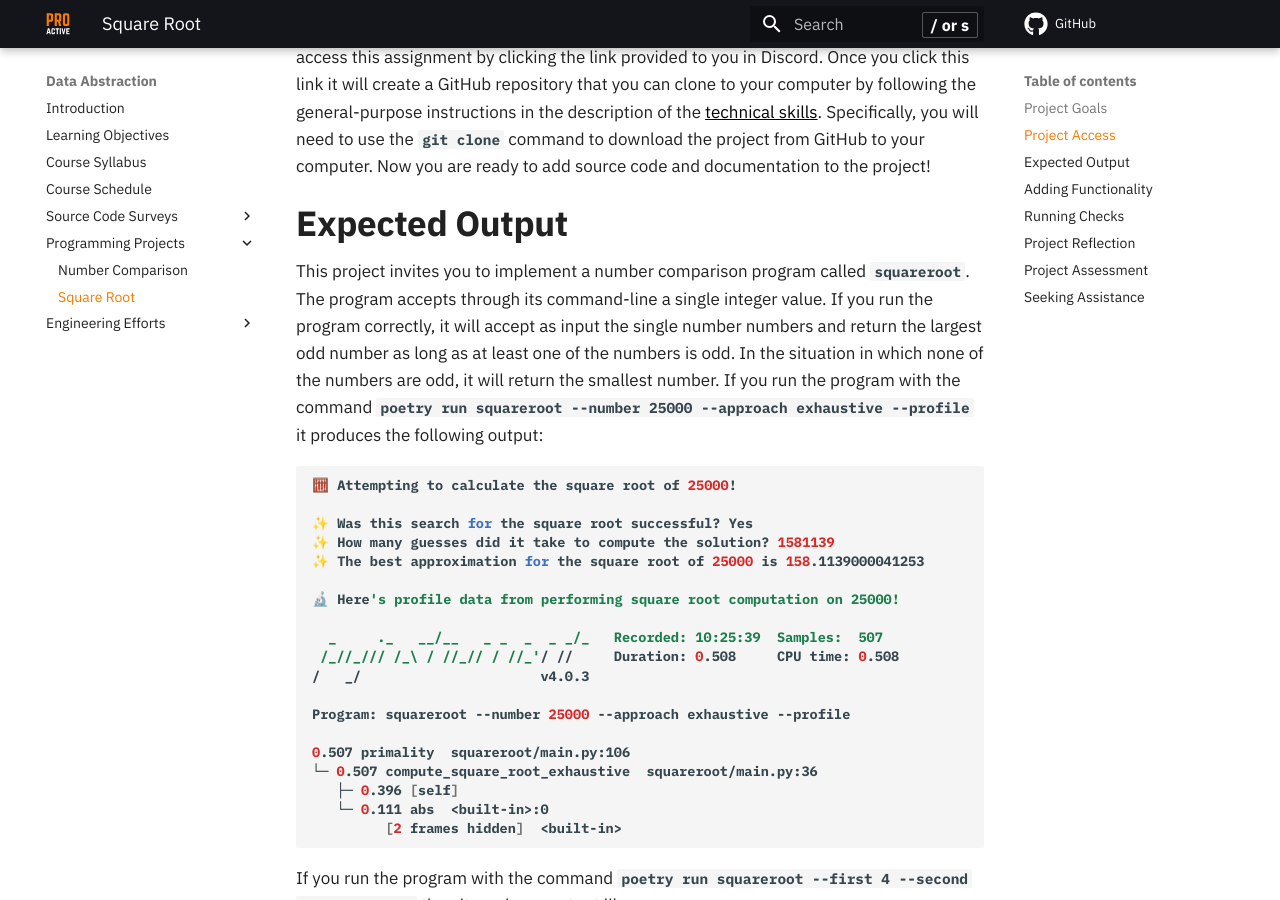
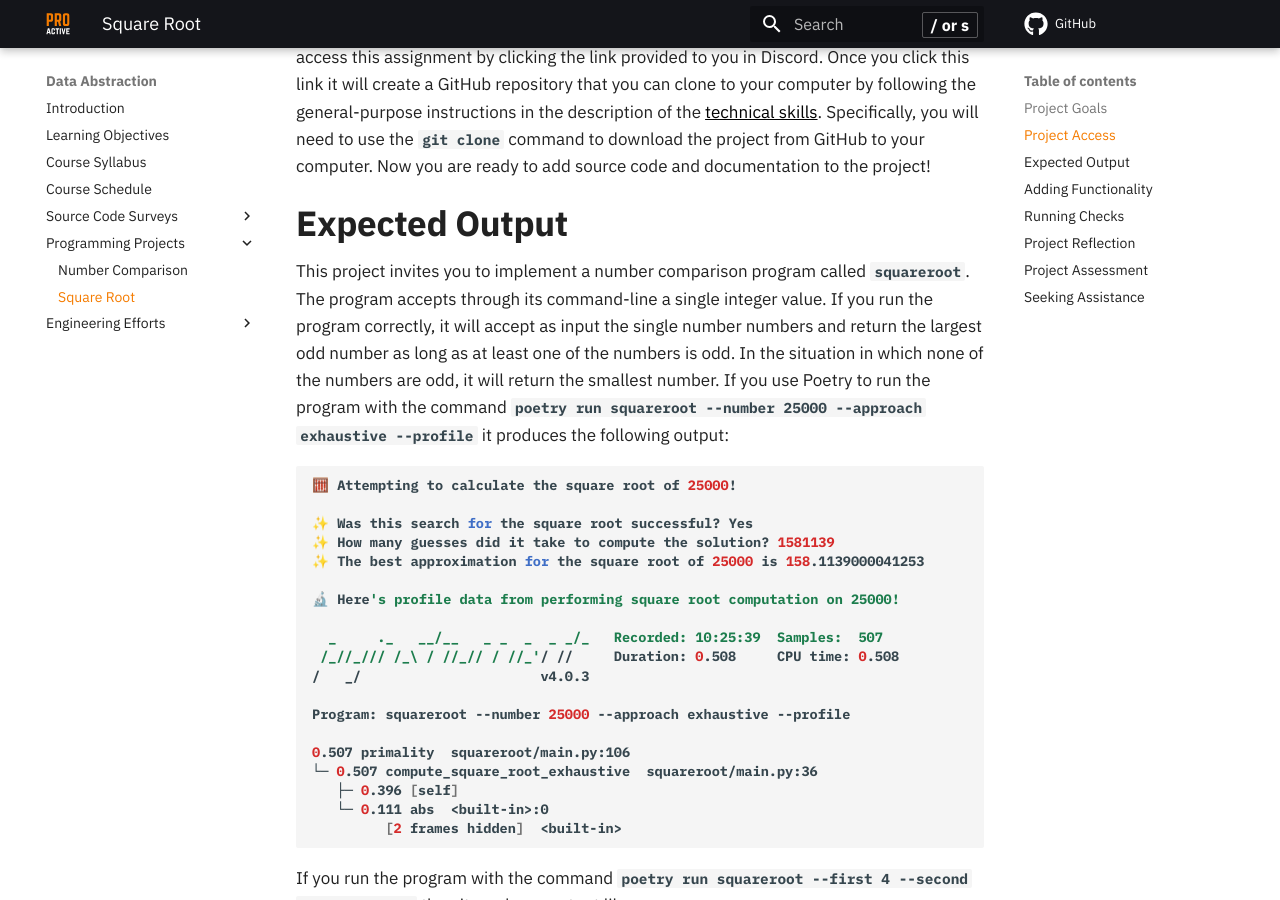
Before and after one commit to ProactiveProgrammers/www.proactiveprogrammers.com, an MkDocs documentation site: the page built from docs/data-abstraction/programming-projects/square-root.md, in a window 1280 px wide and 900 px high, scrolled down 668 px. Built offline with MkDocs 1.6.1 and Material for MkDocs 9.7.7, drawn with Linux system fonts in a browser that asks for light colours; comment, search, counter and statistics services are not loaded; some of the changed text lies outside the part shown.

Commit message:
fix: Improve sentence and formatting in square-root.

````diff
--- a/docs/data-abstraction/programming-projects/square-root.md
+++ b/docs/data-abstraction/programming-projects/square-root.md
@@ -37,9 +37,9 @@ This project invites you to implement a number comparison program called
 value. If you run the program correctly, it will accept as input the single
 number numbers and return the largest odd number as long as at least one of the
 numbers is odd. In the situation in which none of the numbers are odd, it will
-return the smallest number. If you run the program with the command `poetry run
-squareroot --number 25000 --approach exhaustive --profile` it produces the
-following output:
+return the smallest number. If you use Poetry to run the program with the
+command `poetry run squareroot --number 25000 --approach exhaustive --profile`
+it produces the following output:
 
 ```shell
 🧮 Attempting to calculate the square root of 25000!
````
Also changed, not shown: other parts of docs/data-abstraction/programming-projects/square-root.md (+5 -7 lines).
